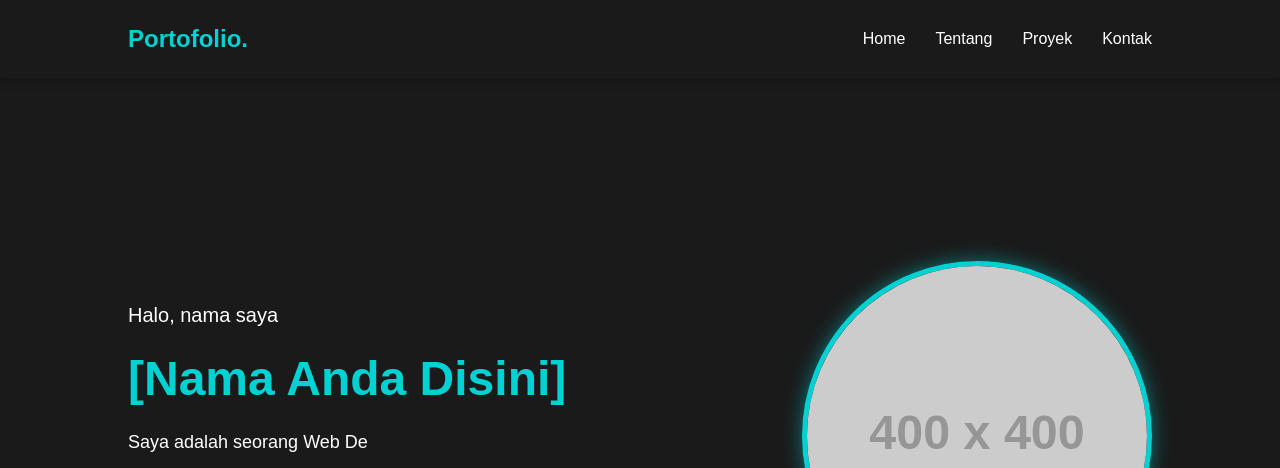
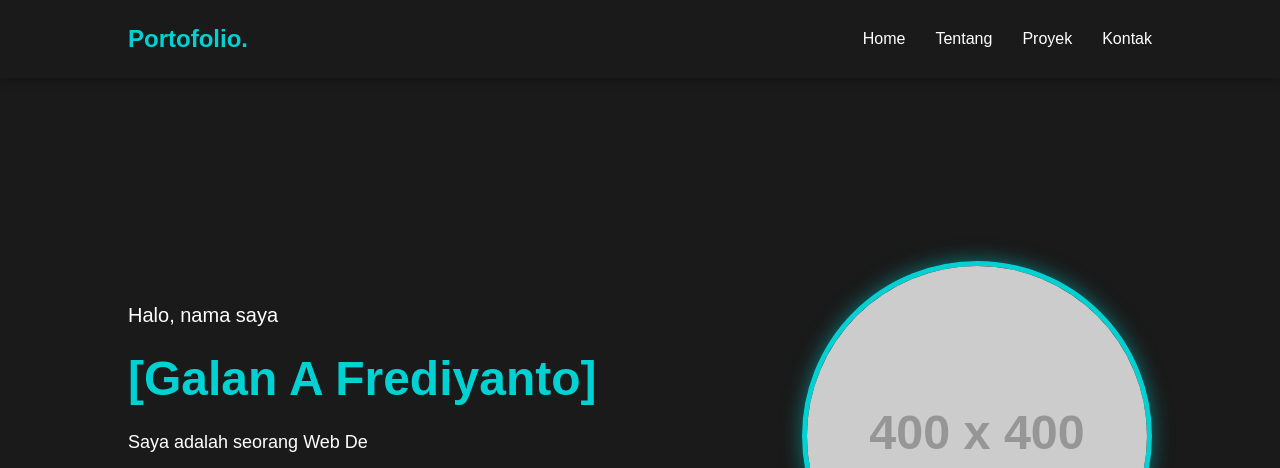
Before and after one commit to galaane/porto, a plain HTML site: page index.html in a window 1280 px wide. Shown: the top 468 px of the page. Drawn offline with Linux system fonts and the light colour scheme; placeholder pictures from the web are drawn by us.

Commit message:
Update index.html

```diff
--- a/index.html
+++ b/index.html
@@ -24,7 +24,7 @@
     <section id="home" class="hero">
         <div class="hero-content">
             <h3>Halo, nama saya</h3>
-            <h1>[Nama Anda Disini]</h1>
+            <h1>[Galan A Frediyanto]</h1>
             <p>Saya adalah seorang <span class="typing-text"></span></p>
             <div class="social-icons">
                 <a href="#"><i class="fab fa-github"></i></a>
@@ -91,4 +91,5 @@
 
     <script src="script.js"></script>
 </body>
+
 </html>
```
